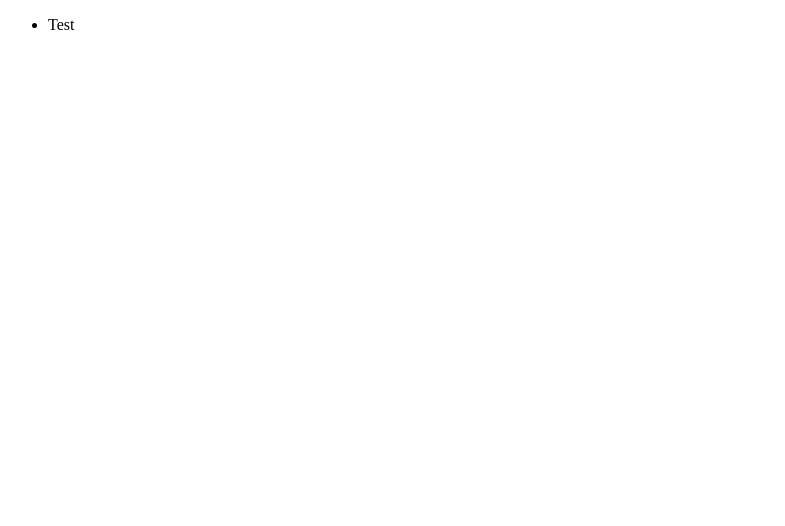
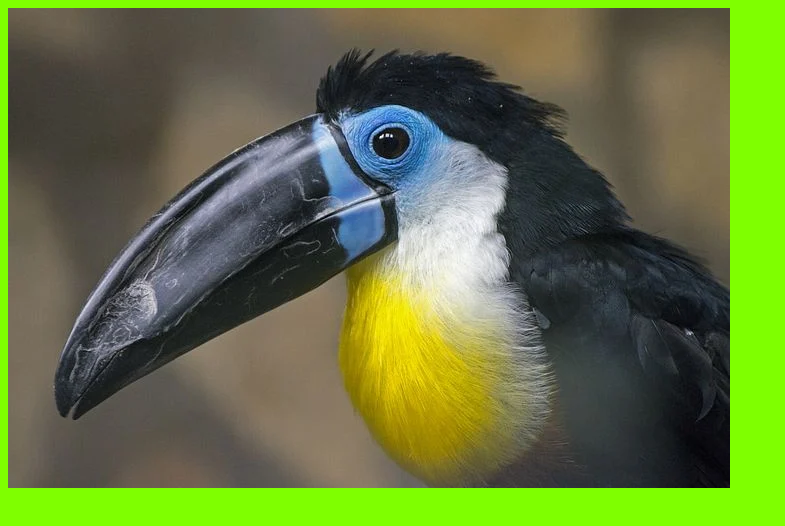
Before and after one commit to cubmoha/front-end-class-demo, a plain HTML site: page index.html in a window 1280 px wide. Shown: the whole page, without its empty margins (0-785 px from the left). Drawn offline with Linux system fonts and the light colour scheme.

Commit message:
Adding all files

```diff
--- a/index.html
+++ b/index.html
@@ -4,13 +4,13 @@
     <meta charset="UTF-8">
     <meta http-equiv="X-UA-Compatible" content="IE=edge">
     <meta name="viewport" content="width=device-width, initial-scale=1.0">
+    <link rel="stylesheet" href="style.css">
     <title>Document</title>
 </head>
 <body>
-    <section>
-        <ul>
-            <li>Test</li>
-        </ul>
-    </section>
+    <div>
+        <img src="images/toucan.jpg" alt="Bird">
+    </div>
+
 </body>
 </html>
--- a/style.css
+++ b/style.css
@@ -0,0 +1,3 @@
+body {
+    background-color: chartreuse;
+}
```
Also changed, not shown: images/toucan.jpg (added), 2 other files.
